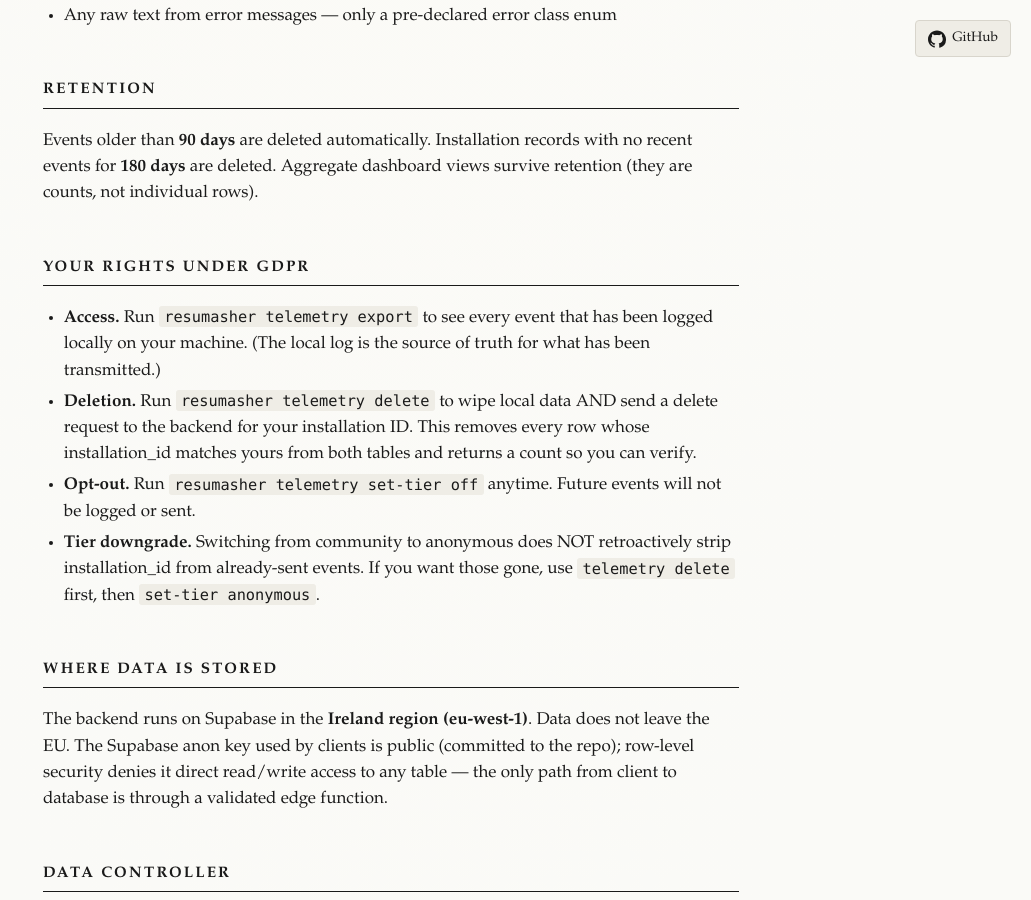
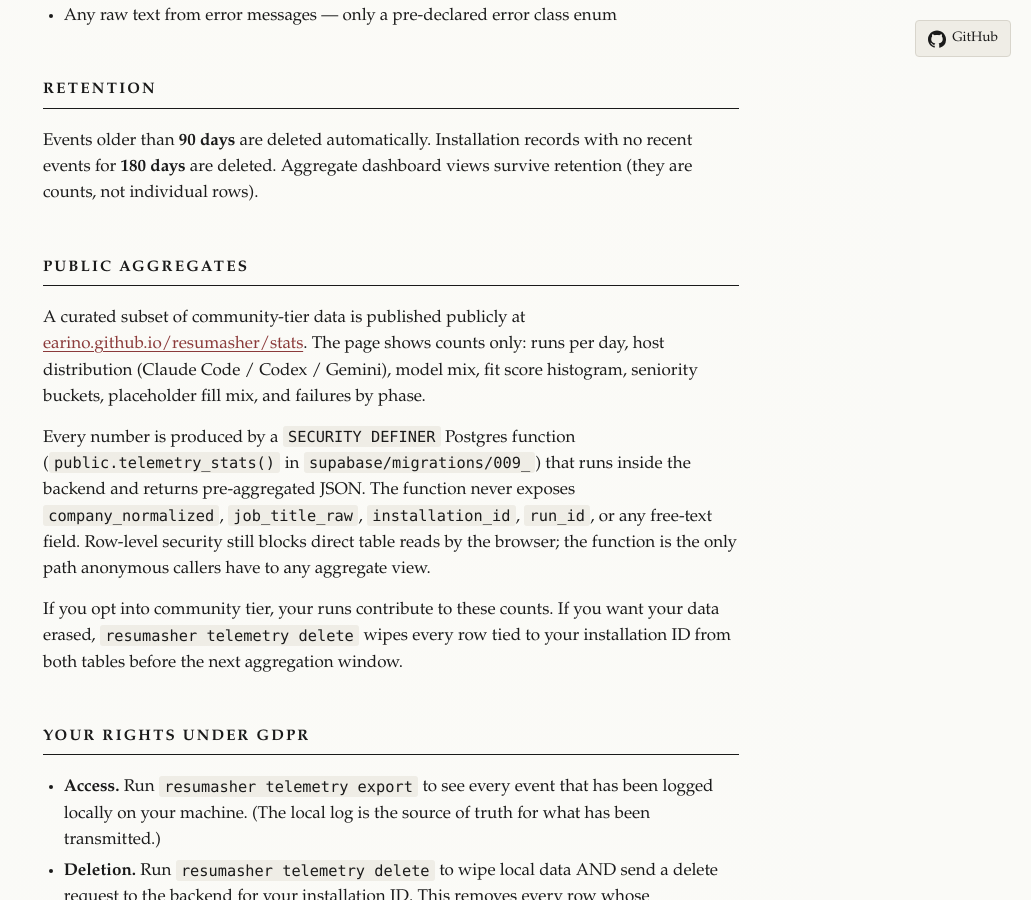
Before and after one commit to earino/resumasher, a Jekyll site: the page built from PRIVACY.md, in a window 1280 px wide and 900 px high, scrolled down 1933 px. Shown: the whole window, without its empty margins (249-1280 px from the left). Built offline with Jekyll 4.4.1, drawn with Linux system fonts in a browser that asks for light colours; our own code applies the rules of GitHub Pages for plain Markdown files.

Commit message:
docs: cut v0.3.0 and sync project documentation
Consolidates the post-v0.2.0 work into a tagged release and brings every
documentation file up to date with what shipped.

VERSION bumped 0.2.0 → 0.3.0. CHANGELOG's Unreleased section promoted to
[0.3.0] — 2026-04-19 covering the three features that landed on main
since v0.2.0: GitHub Actions CI (#8), live stats dashboard, and
non-English resume filenames (#3). Misplaced bullets under v0.2.0
(Model tracking, Phase 9 underfill fixed) moved up into ### Added where
they belong; orphan narrative sentence dropped.

README:
- Roadmap section restructured into "v0.3 (shipped)" with three
  concrete bullets including the stats dashboard (previously unlisted),
  and "Planned (shaped by early user feedback)" with the five remaining
  issues. Readers now see clearly what's available vs what's coming.
- "v0.2 is explicitly shaped by feedback" → "resumasher is explicitly
  shaped by feedback" so the Contributing line doesn't bitrot every
  release.
- Inline test count comment 141 → 220 (the badge was already correct).

PRIVACY.md: new "Public aggregates" section explaining that a curated
subset of community-tier data is published at
earino.github.io/resumasher/stats, how the SECURITY DEFINER function
curates the output, and what it explicitly excludes. Users who opted
into community tier deserve to know their data contributes to a public
view.

TODOS.md: fixed a 2-line drift (orchestration.py:74 → :72) in the
path-containment TODO after scripts/orchestration.py changes.

requirements.txt: Pillow>=9.0.0 pinned explicitly. Pillow was coming in
transitively via reportlab but we import PIL.Image directly in
scripts/render_pdf.py and in test fixtures, so the indirect dep was
load-bearing without being declared.

Co-Authored-By: Claude Opus 4.7 (1M context) <noreply@anthropic.com>

```diff
--- a/PRIVACY.md
+++ b/PRIVACY.md
@@ -78,6 +78,27 @@ Events older than **90 days** are deleted automatically. Installation
 records with no recent events for **180 days** are deleted. Aggregate
 dashboard views survive retention (they are counts, not individual rows).
 
+## Public aggregates
+
+A curated subset of community-tier data is published publicly at
+[earino.github.io/resumasher/stats](https://earino.github.io/resumasher/stats/).
+The page shows counts only: runs per day, host distribution (Claude
+Code / Codex / Gemini), model mix, fit score histogram, seniority
+buckets, placeholder fill mix, and failures by phase.
+
+Every number is produced by a `SECURITY DEFINER` Postgres function
+(`public.telemetry_stats()` in `supabase/migrations/009_`) that runs
+inside the backend and returns pre-aggregated JSON. The function never
+exposes `company_normalized`, `job_title_raw`, `installation_id`,
+`run_id`, or any free-text field. Row-level security still blocks
+direct table reads by the browser; the function is the only path
+anonymous callers have to any aggregate view.
+
+If you opt into community tier, your runs contribute to these counts.
+If you want your data erased, `resumasher telemetry delete` wipes every
+row tied to your installation ID from both tables before the next
+aggregation window.
+
 ## Your rights under GDPR
 
 - **Access.** Run `resumasher telemetry export` to see every event that
--- a/requirements.txt
+++ b/requirements.txt
@@ -2,3 +2,7 @@ reportlab>=4.0.0
 pdfminer.six>=20221105
 chardet>=5.0.0
 nbconvert>=7.0.0
+# Pillow comes in transitively via reportlab, but we import PIL.Image
+# directly in scripts/render_pdf.py (photo downscale) and in the test
+# fixtures, so pin it explicitly.
+Pillow>=9.0.0
```
Also changed, not shown: README.md (+8 -5 lines), TODOS.md (+1 -1 lines), CHANGELOG.md, 1 other file.
